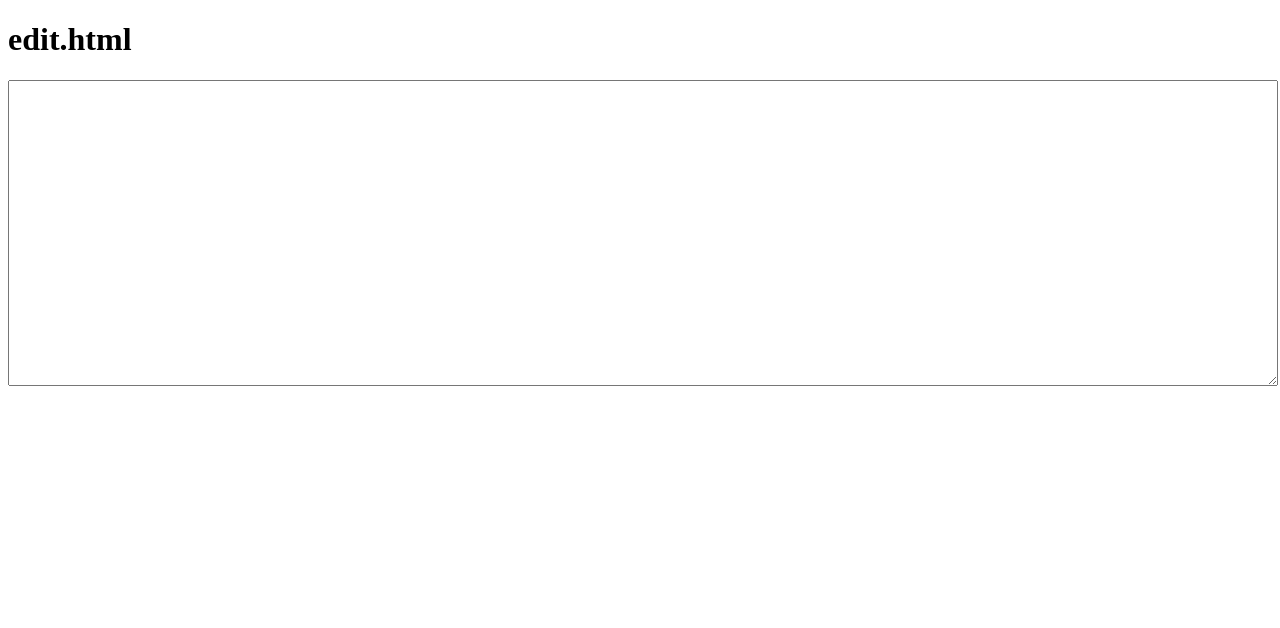
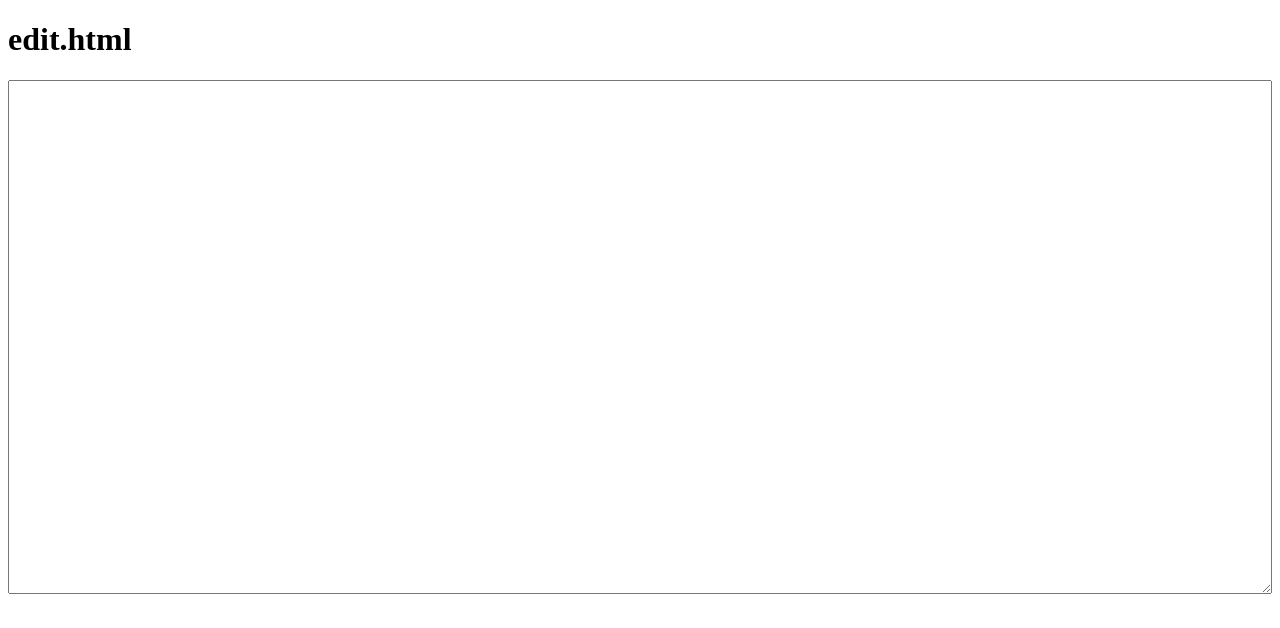
Before and after one commit to xuchunyang/edit-buffers-remotely.el, a plain HTML site: page edit.html in a window 1280 px wide. Drawn offline with Linux system fonts and the light colour scheme.

Commit message:
* edit.html: Update textarea style.

```diff
--- a/edit.html
+++ b/edit.html
@@ -6,7 +6,13 @@
     <title>Edit Emacs Buffer</title>
     <style>
       textarea {
+        font-family: SFMono-Regular, Consolas, Liberation Mono, Menlo, Courier, monospace;
+        font-size: inherit;
+        line-height: 1.5;
+        box-sizing: border-box;
+        padding: 1em;
         width: 100%;
+        resize: vertical;
       }
     </style>
   </head>
```
